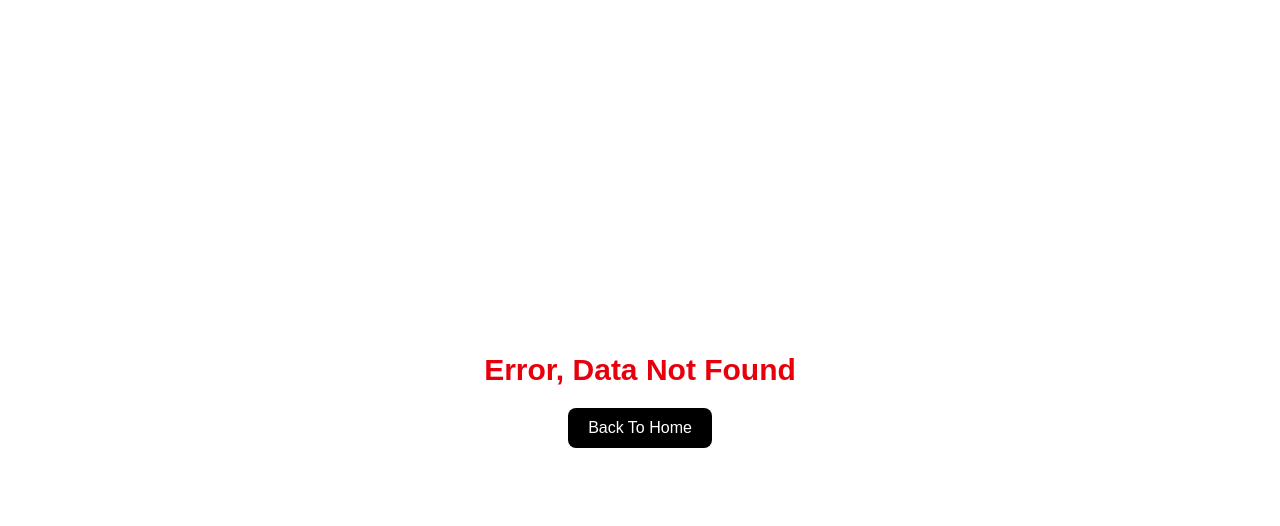
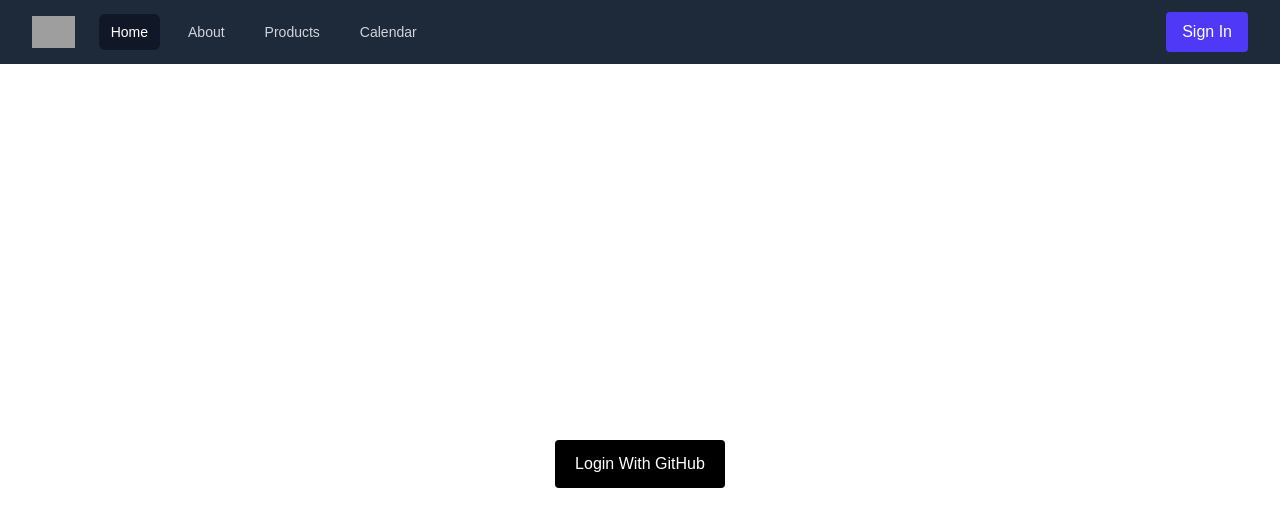
Before and after one commit to Shaza-Elshimy/Next.js-labs, a Next.js app: page /login in a window 1280 px wide. Before the commit this address had no page. Shown: the top 526 px of the page. Built offline with nearby package versions, Linux system fonts and the light colour scheme; no server answers; grey boxes are pictures that could not be loaded.

Commit message:
implement authentication with NextAuth and GitHub provider and  add login page and update Navbar for session management

```diff
--- a/src/components/Navbar.jsx
+++ b/src/components/Navbar.jsx
@@ -1,7 +1,9 @@
 import Link from 'next/link'
 import React from 'react'
+import { signIn,signOut,useSession } from 'next-auth/react'
 
 export default function Navbar() {
+    const { data: session } = useSession();
   return (
 <nav class="relative bg-gray-800">
   <div class="mx-auto max-w-7xl px-2 sm:px-6 lg:px-8">
@@ -32,30 +34,31 @@ export default function Navbar() {
           </div>
         </div>
       </div>
-      <div class="absolute inset-y-0 right-0 flex items-center pr-2 sm:static sm:inset-auto sm:ml-6 sm:pr-0">
-        <button type="button" class="relative rounded-full p-1 text-gray-400 focus:outline-2 focus:outline-offset-2 focus:outline-indigo-500">
-          <span class="absolute -inset-1.5"></span>
-          <span class="sr-only">View notifications</span>
-          <svg viewBox="0 0 24 24" fill="none" stroke="currentColor" stroke-width="1.5" data-slot="icon" aria-hidden="true" class="size-6">
-            <path d="M14.857 17.082a23.848 23.848 0 0 0 5.454-1.31A8.967 8.967 0 0 1 18 9.75V9A6 6 0 0 0 6 9v.75a8.967 8.967 0 0 1-2.312 6.022c1.733.64 3.56 1.085 5.455 1.31m5.714 0a24.255 24.255 0 0 1-5.714 0m5.714 0a3 3 0 1 1-5.714 0" stroke-linecap="round" stroke-linejoin="round" />
-          </svg>
-        </button>
+<div className="flex items-center gap-3">
 
+  {session && (
+    <span className="text-white text-sm">
+      {session.user?.name}
+    </span>
+  )}
 
-        <el-dropdown class="relative ml-3">
-          <button class="relative flex rounded-full focus-visible:outline-2 focus-visible:outline-offset-2 focus-visible:outline-indigo-500">
-            <span class="absolute -inset-1.5"></span>
-            <span class="sr-only">Open user menu</span>
-            <img src="https://images.unsplash.com/photo-1472099645785-5658abf4ff4e?ixlib=rb-1.2.1&ixid=eyJhcHBfaWQiOjEyMDd9&auto=format&fit=facearea&facepad=2&w=256&h=256&q=80" alt="" class="size-8 rounded-full bg-gray-800 outline -outline-offset-1 outline-white/10" />
-          </button>
+  {session ? (
+    <button
+      onClick={() => signOut()}
+      className="bg-red-500 text-white px-4 py-2 rounded"
+    >
+      Sign Out
+    </button>
+  ) : (
+    <button
+      onClick={() => signIn("github")}
+      className="bg-indigo-600 text-white px-4 py-2 rounded"
+    >
+      Sign In
+    </button>
+  )}
 
-          <el-menu anchor="bottom end" popover class="w-48 origin-top-right rounded-md bg-white py-1 shadow-lg outline outline-black/5 transition transition-discrete [--anchor-gap:--spacing(2)] data-closed:scale-95 data-closed:transform data-closed:opacity-0 data-enter:duration-100 data-enter:ease-out data-leave:duration-75 data-leave:ease-in">
-            <a href="#" class="block px-4 py-2 text-sm text-gray-700 focus:bg-gray-100 focus:outline-hidden">Your profile</a>
-            <a href="#" class="block px-4 py-2 text-sm text-gray-700 focus:bg-gray-100 focus:outline-hidden">Settings</a>
-            <a href="#" class="block px-4 py-2 text-sm text-gray-700 focus:bg-gray-100 focus:outline-hidden">Sign out</a>
-          </el-menu>
-        </el-dropdown>
-      </div>
+</div>
     </div>
   </div>
 
--- a/src/pages/_app.js
+++ b/src/pages/_app.js
@@ -1,12 +1,24 @@
 import Navbar from "@/components/Navbar";
+import { SessionProvider } from "next-auth/react";
 import "@/styles/globals.css";
 
-export default function App({ Component, pageProps }) {
-  const getLayout = Component.getLayout || ((page)=>(
-    <>
-    <Navbar/>
-    {page}
-    </>
-  ))
-  return getLayout(<Component {...pageProps} />);
+export default function App({
+  Component,
+  pageProps: { session, ...pageProps },
+}) {
+
+  const getLayout =
+    Component.getLayout ||
+    ((page) => (
+      <>
+        <Navbar />
+        {page}
+      </>
+    ));
+
+  return (
+    <SessionProvider session={session}>
+      {getLayout(<Component {...pageProps} />)}
+    </SessionProvider>
+  );
 }
--- /dev/null
+++ b/src/pages/api/auth/[...nextauth].js
@@ -0,0 +1,11 @@
+import NextAuth from "next-auth";
+import GitHubProvider from "next-auth/providers/github";
+
+export default NextAuth({
+  providers: [
+    GitHubProvider({
+      clientId: process.env.GITHUB_ID,
+      clientSecret: process.env.GITHUB_SECRET,
+    }),
+  ],
+});
--- /dev/null
+++ b/src/pages/login.js
@@ -0,0 +1,18 @@
+import { signIn } from "next-auth/react";
+
+const Login = () => {
+  return (
+    <div className="flex justify-center items-center h-screen">
+
+      <button
+        onClick={() => signIn("github")}
+        className="bg-black text-white px-5 py-3 rounded"
+      >
+        Login With GitHub
+      </button>
+
+    </div>
+  );
+};
+
+export default Login;
```
